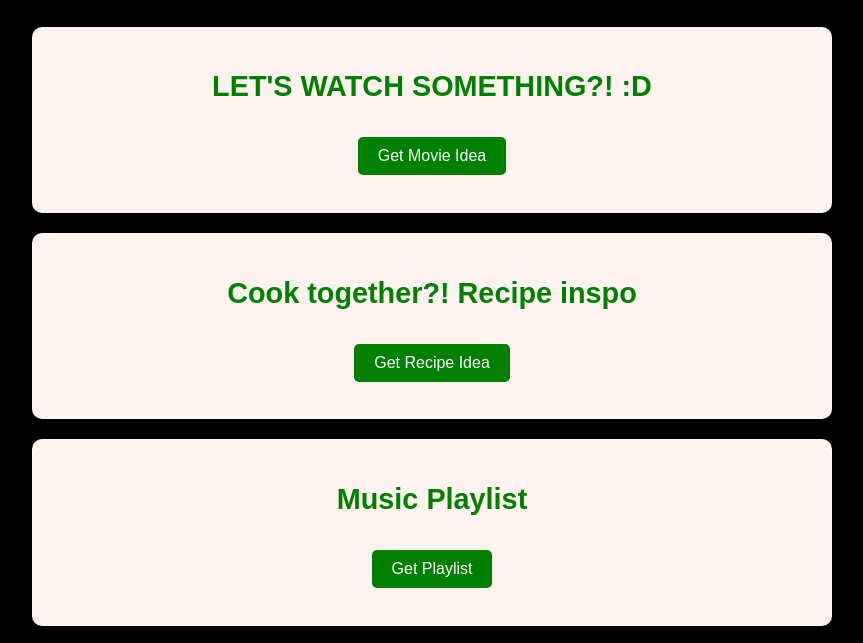
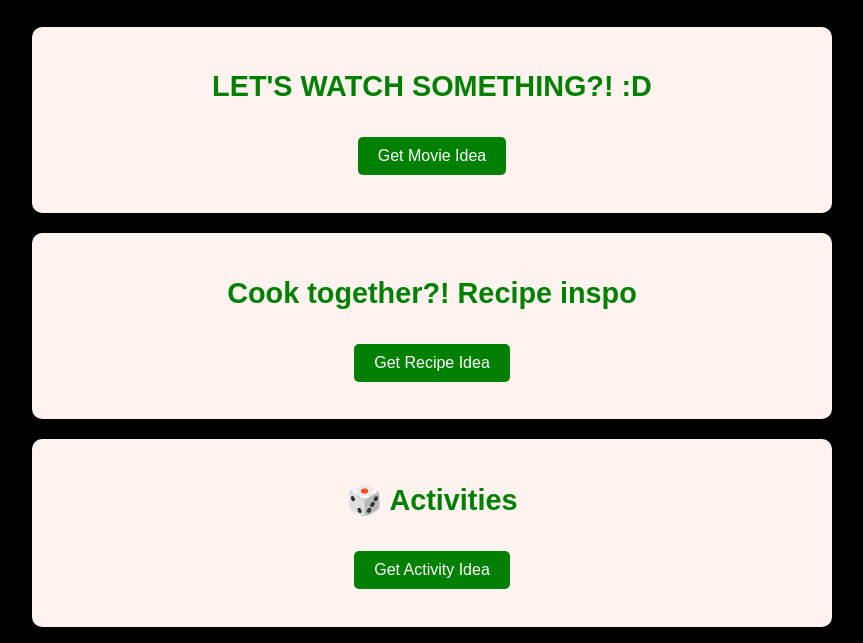
Before and after one commit to ElfCloroxx/Hangout, a plain HTML site: page index.html in a window 1280 px wide. Shown: the part 134-777 px from the top of the page, without its empty margins (208-1071 px from the left). Drawn offline with Linux system fonts and the light colour scheme.

Commit message:
Update index.html

```diff
--- a/index.html
+++ b/index.html
@@ -29,12 +29,6 @@
         <p id="recipe-suggestion"></p>
       </section>
 
-      <section class="category" id="music">
-        <h2> Music Playlist</h2>
-        <button id="music-btn">Get Playlist</button>
-        <p id="music-suggestion"></p>
-      </section>
-
       <section class="category" id="activity">
         <h2>🎲  Activities</h2>
         <button id="activity-btn">Get Activity Idea</button>
```
